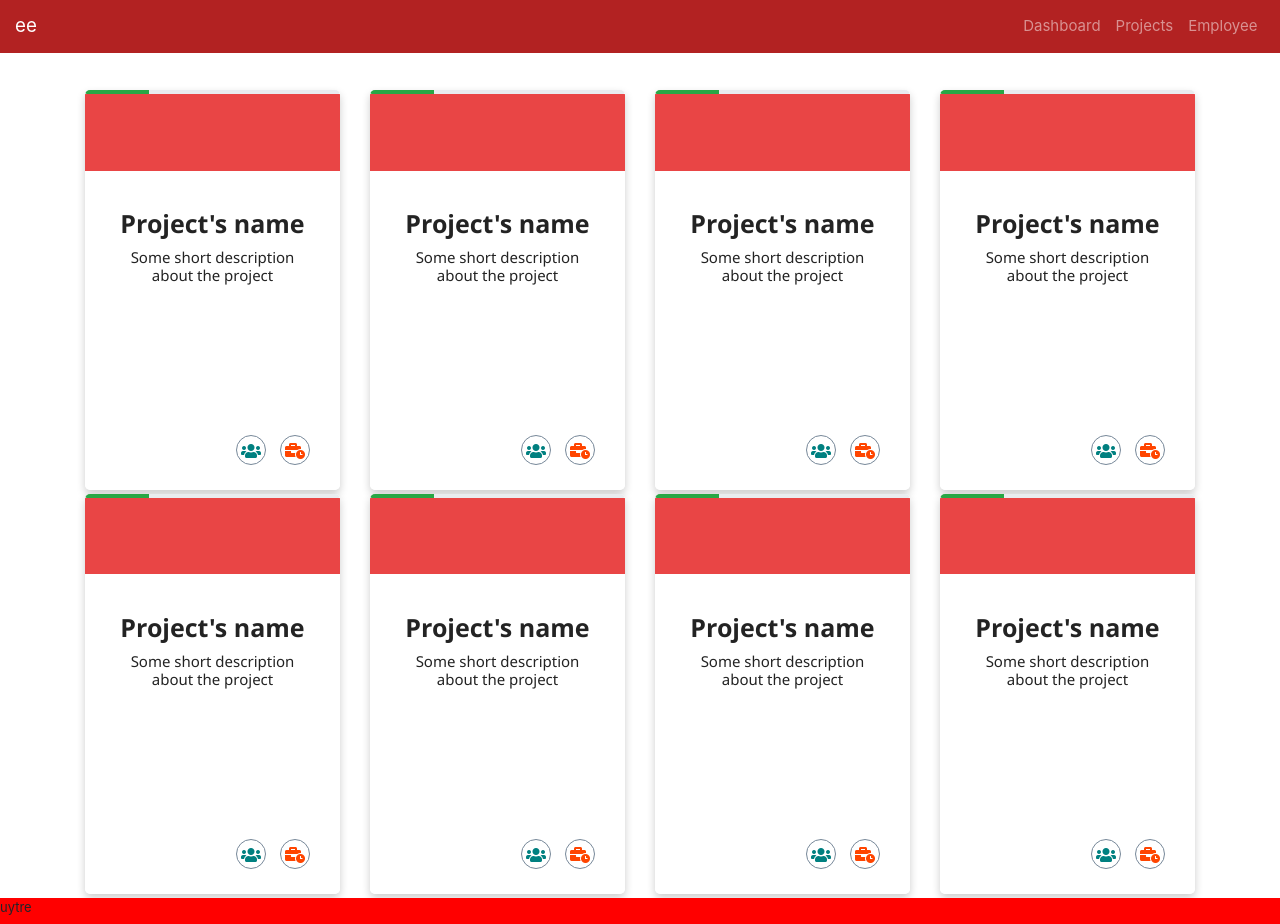
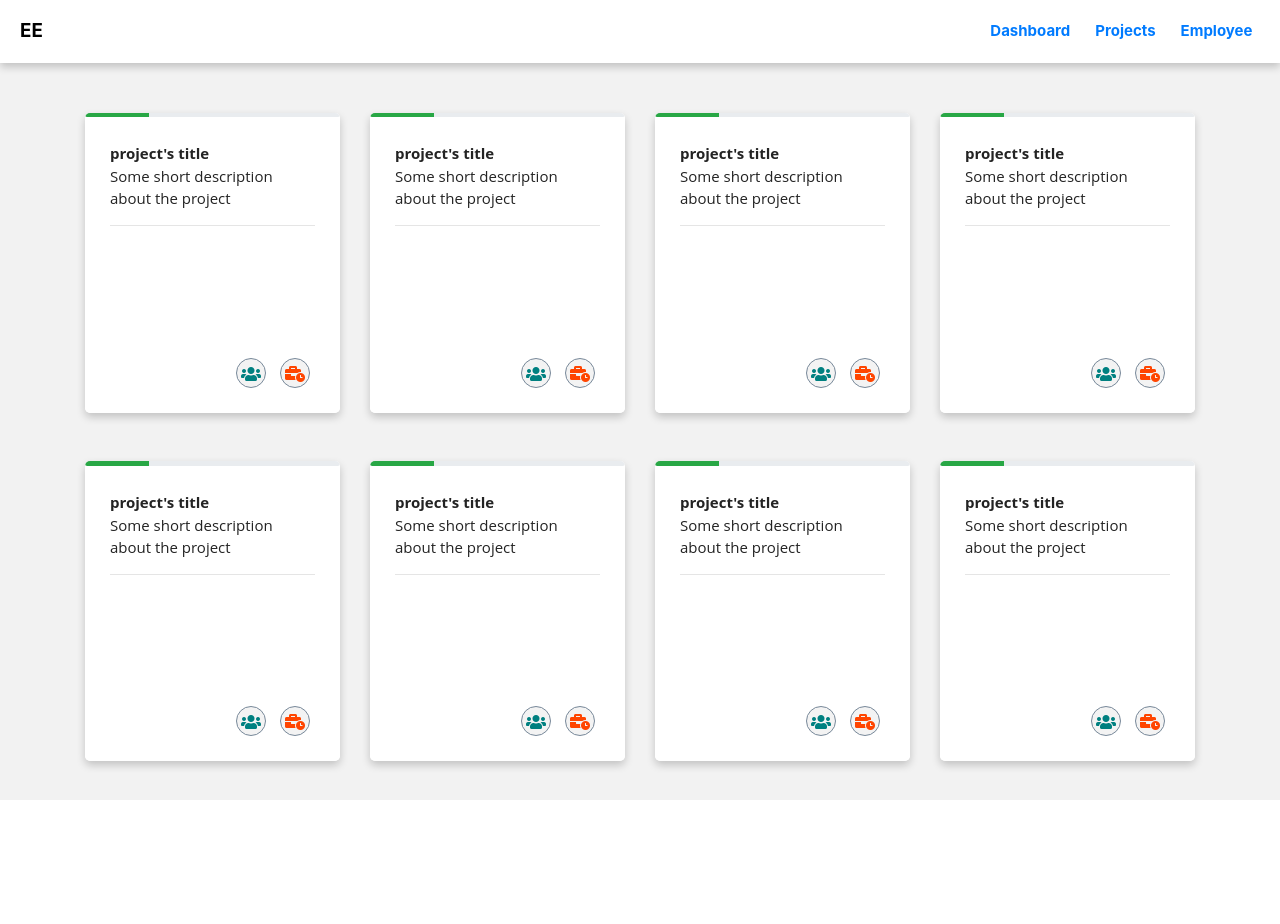
Before and after one commit to afieqhamieza/Project-Management, a Django app: page /engagements/ in a window 1280 px wide. After the commit the page ends 800 px from the top, so only its background shows below. Run offline with Django 3.2, Linux system fonts and the light colour scheme; data that the repository does not hold is empty; some libraries are stand-ins or nearby versions.

Commit message:
completed put on themes

```diff
--- a/ee/ee/templates/index.html
+++ b/ee/ee/templates/index.html
@@ -45,23 +45,23 @@
 
     <style>
         body {
-            background-color: white;
+            background-color: rgba(224, 224, 224, 0.4);
         }
 
         .navbar {
             z-index: 9999;
-            background-color: firebrick;
+            background-color: white;
+            box-shadow: 0 4px 8px 0 rgba(0, 0, 0, 0.2);
+            transition: 0.3s;
         }
 
-        .footer {
-            bottom: 0;
-            background-color: red;
-            height: 2em;
-            left: 0;
-            position: relative;
-            font-size: small;
-            width: 100%;
+        .navtext{
+            color: black;
+            font-weight: bold;
+            /* background-color: cadetblue; */
+            margin: 5px;
         }
+
     </style>
 
 
@@ -69,19 +69,19 @@
 </head>
 
 <body>
-    <nav class="navbar navbar-expand navbar-dark fixed-top">
+    <nav class="navbar navbar-expand  fixed-top">
         <!-- Brand/logo -->
-        <a class="navbar-brand" href="{% url 'homepage' %}">ee</a>
+        <a class="navbar-brand navtext" href="{% url 'homepage' %}"> EE</a>
 
         <!-- Links -->
-        <ul class="nav navbar-nav ml-auto">
-            <li class="nav-item">
+        <ul class="nav navbar-nav ml-auto ">
+            <li class="nav-item navtext">
                 <a class="nav-link" href="{% url 'homepage' %}">Dashboard</a>
             </li>
-            <li class="nav-item">
+            <li class="nav-item navtext">
                 <a class="nav-link" href="{% url 'engagement_index' %}">Projects</a>
             </li>
-            <li class="nav-item">
+            <li class="nav-item navtext">
                 <a class="nav-link" href="{% url 'employee' %}">Employee</a>
             </li>
         </ul>
@@ -95,9 +95,6 @@
         {% block page_content %}{% endblock %}
     </div>
 
-    <div class="footer">
-        <p>uytre</p>
-    </div>
 </body>
 
 </html>
--- a/ee/employee/templates/employee.html
+++ b/ee/employee/templates/employee.html
@@ -12,6 +12,7 @@
             box-shadow: 0 4px 8px 0 rgba(0, 0, 0, 0.2);
             transition: 0.3s;
             border-radius: 5px;
+            margin-bottom: 30px;
         }
 
         .card:hover {
@@ -24,7 +25,7 @@
 
         .eIcon {
             font-size: 50px;
-            color: rgb(23, 39, 39);
+            color: crimson;
             position: absolute;
             left: 0px;
         }
@@ -34,6 +35,7 @@
             position: absolute;
             bottom: 8px;
             right: 16px;
+            color: rgb(40, 141, 131);
         }
     </style>
 </head>
@@ -50,7 +52,7 @@
                         <div class="row">
                             <div class="col-1 "><i class='eIcon fas fa-user-circle'></i></div>
                             <div class="col-9 ">
-                                <h5>{{ employee.name }}</h5>
+                                <h5><strong>{{ employee.name }}</strong></h5>
                                 <div class="list-inline">
                                     <span class="list-inline-item">{{ employee.staffId }}</span>
                                     <span class="list-inline-item">&bull;&nbsp;&nbsp;{{ employee.level }}</span>
--- a/ee/engagement/templates/engagement_index.html
+++ b/ee/engagement/templates/engagement_index.html
@@ -20,12 +20,16 @@
             float: left;
             overflow: hidden;
             width: 100%;
-            text-align: center;
-            height: 400px;
+            /* text-align: center; */
+            height: 300px;
             border: none;
             box-shadow: 0 4px 8px 0 rgba(0, 0, 0, 0.2);
             transition: 0.3s;
             border-radius: 5px;
+        }
+
+        .card .card-content {
+            padding: 25px;
         }
 
 
@@ -79,6 +83,7 @@
             line-height: 30px;
             border-radius: 50%;
             margin: 0 5px;
+            background-color: rgba(224, 224, 224, 0.4);
         }
 
         .icon-block {
@@ -93,17 +98,22 @@
         }
 
         i:hover {
-            background-color: #232323;
-            color: #fff;
+            background-color: rgba(110, 1, 161, 0.5);
+            color: black;
             text-decoration: none;
         }
 
-        .fa-users{
+        .fa-users {
             color: teal;
         }
 
-        .fa-business-time{
+        .fa-business-time {
             color: orangered;
+        }
+
+        .background-block {
+            background-color: rgba(110, 1, 161, 0.5);
+            height: 98px;
         }
     </style>
 
@@ -130,23 +140,18 @@
 
 
     <div class="row">
-        <div class="col-md-3">
+        <div class="col-md-3 py-4">
             <div class="card mb-1">
                 <div class="progress a">
                     <div class="progress-bar bg-success" role="progressbar" style="width: 25%" aria-valuenow="25"
                         aria-valuemin="0" aria-valuemax="100"></div>
                 </div>
-                <div class="background-block" style="background-color: rgb(233, 69, 69); height: 98px;"></div>
-                <div class="profile-thumb-block">
-                    <!-- <i class='fas fa-circle-notch profile' style='font-size:50px'></i> -->
-                </div>
                 <div class="card-content">
-                    <br>
-                    <h2>
-                        Project's name
-                        <small>Some short description about the project</small>
-                    </h2>
-                    <br>
+                    <p>
+                        <strong>project's title</strong><br />
+                        Some short description about the project
+                    </p>
+                    <hr />
                     <div class="icon-block">
                         <a href="#"><i class="fas fa-users"></i></a>
                         <a href="#"> <i class="fas fa-business-time"></i></a>
@@ -155,24 +160,18 @@
             </div>
         </div>
 
-        <div class="col-md-3">
-
+        <div class="col-md-3 py-4">
             <div class="card mb-1">
                 <div class="progress a">
                     <div class="progress-bar bg-success" role="progressbar" style="width: 25%" aria-valuenow="25"
                         aria-valuemin="0" aria-valuemax="100"></div>
                 </div>
-                <div class="background-block" style="background-color: rgb(233, 69, 69); height: 98px;"></div>
-                <div class="profile-thumb-block">
-                    <!-- <i class='fas fa-circle-notch profile' style='font-size:50px'></i> -->
-                </div>
                 <div class="card-content">
-                    <br>
-                    <h2>
-                        Project's name
-                        <small>Some short description about the project</small>
-                    </h2>
-                    <br>
+                    <p>
+                        <strong>project's title</strong><br />
+                        Some short description about the project
+                    </p>
+                    <hr />
                     <div class="icon-block">
                         <a href="#"><i class="fas fa-users"></i></a>
                         <a href="#"> <i class="fas fa-business-time"></i></a>
@@ -181,24 +180,18 @@
             </div>
         </div>
 
-        <div class="col-md-3">
-
+        <div class="col-md-3 py-4">
             <div class="card mb-1">
                 <div class="progress a">
                     <div class="progress-bar bg-success" role="progressbar" style="width: 25%" aria-valuenow="25"
                         aria-valuemin="0" aria-valuemax="100"></div>
                 </div>
-                <div class="background-block" style="background-color: rgb(233, 69, 69); height: 98px;"></div>
-                <div class="profile-thumb-block">
-                    <!-- <i class='fas fa-circle-notch profile' style='font-size:50px'></i> -->
-                </div>
                 <div class="card-content">
-                    <br>
-                    <h2>
-                        Project's name
-                        <small>Some short description about the project</small>
-                    </h2>
-                    <br>
+                    <p>
+                        <strong>project's title</strong><br />
+                        Some short description about the project
+                    </p>
+                    <hr />
                     <div class="icon-block">
                         <a href="#"><i class="fas fa-users"></i></a>
                         <a href="#"> <i class="fas fa-business-time"></i></a>
@@ -207,24 +200,18 @@
             </div>
         </div>
 
-        <div class="col-md-3">
-
+        <div class="col-md-3 py-4">
             <div class="card mb-1">
                 <div class="progress a">
                     <div class="progress-bar bg-success" role="progressbar" style="width: 25%" aria-valuenow="25"
                         aria-valuemin="0" aria-valuemax="100"></div>
                 </div>
-                <div class="background-block" style="background-color: rgb(233, 69, 69); height: 98px;"></div>
-                <div class="profile-thumb-block">
-                    <!-- <i class='fas fa-circle-notch profile' style='font-size:50px'></i> -->
-                </div>
                 <div class="card-content">
-                    <br>
-                    <h2>
-                        Project's name
-                        <small>Some short description about the project</small>
-                    </h2>
-                    <br>
+                    <p>
+                        <strong>project's title</strong><br />
+                        Some short description about the project
+                    </p>
+                    <hr />
                     <div class="icon-block">
                         <a href="#"><i class="fas fa-users"></i></a>
                         <a href="#"> <i class="fas fa-business-time"></i></a>
@@ -233,24 +220,18 @@
             </div>
         </div>
 
-        <div class="col-md-3">
-
+        <div class="col-md-3 py-4">
             <div class="card mb-1">
                 <div class="progress a">
                     <div class="progress-bar bg-success" role="progressbar" style="width: 25%" aria-valuenow="25"
                         aria-valuemin="0" aria-valuemax="100"></div>
                 </div>
-                <div class="background-block" style="background-color: rgb(233, 69, 69); height: 98px;"></div>
-                <div class="profile-thumb-block">
-                    <!-- <i class='fas fa-circle-notch profile' style='font-size:50px'></i> -->
-                </div>
                 <div class="card-content">
-                    <br>
-                    <h2>
-                        Project's name
-                        <small>Some short description about the project</small>
-                    </h2>
-                    <br>
+                    <p>
+                        <strong>project's title</strong><br />
+                        Some short description about the project
+                    </p>
+                    <hr />
                     <div class="icon-block">
                         <a href="#"><i class="fas fa-users"></i></a>
                         <a href="#"> <i class="fas fa-business-time"></i></a>
@@ -259,24 +240,18 @@
             </div>
         </div>
 
-        <div class="col-md-3">
-
+        <div class="col-md-3 py-4">
             <div class="card mb-1">
                 <div class="progress a">
                     <div class="progress-bar bg-success" role="progressbar" style="width: 25%" aria-valuenow="25"
                         aria-valuemin="0" aria-valuemax="100"></div>
                 </div>
-                <div class="background-block" style="background-color: rgb(233, 69, 69); height: 98px;"></div>
-                <div class="profile-thumb-block">
-                    <!-- <i class='fas fa-circle-notch profile' style='font-size:50px'></i> -->
-                </div>
                 <div class="card-content">
-                    <br>
-                    <h2>
-                        Project's name
-                        <small>Some short description about the project</small>
-                    </h2>
-                    <br>
+                    <p>
+                        <strong>project's title</strong><br />
+                        Some short description about the project
+                    </p>
+                    <hr />
                     <div class="icon-block">
                         <a href="#"><i class="fas fa-users"></i></a>
                         <a href="#"> <i class="fas fa-business-time"></i></a>
@@ -285,24 +260,18 @@
             </div>
         </div>
 
-        <div class="col-md-3">
-
+        <div class="col-md-3 py-4">
             <div class="card mb-1">
                 <div class="progress a">
                     <div class="progress-bar bg-success" role="progressbar" style="width: 25%" aria-valuenow="25"
                         aria-valuemin="0" aria-valuemax="100"></div>
                 </div>
-                <div class="background-block" style="background-color: rgb(233, 69, 69); height: 98px;"></div>
-                <div class="profile-thumb-block">
-                    <!-- <i class='fas fa-circle-notch profile' style='font-size:50px'></i> -->
-                </div>
                 <div class="card-content">
-                    <br>
-                    <h2>
-                        Project's name
-                        <small>Some short description about the project</small>
-                    </h2>
-                    <br>
+                    <p>
+                        <strong>project's title</strong><br />
+                        Some short description about the project
+                    </p>
+                    <hr />
                     <div class="icon-block">
                         <a href="#"><i class="fas fa-users"></i></a>
                         <a href="#"> <i class="fas fa-business-time"></i></a>
@@ -311,24 +280,18 @@
             </div>
         </div>
 
-        <div class="col-md-3">
-
+        <div class="col-md-3 py-4">
             <div class="card mb-1">
                 <div class="progress a">
                     <div class="progress-bar bg-success" role="progressbar" style="width: 25%" aria-valuenow="25"
                         aria-valuemin="0" aria-valuemax="100"></div>
                 </div>
-                <div class="background-block" style="background-color: rgb(233, 69, 69); height: 98px;"></div>
-                <div class="profile-thumb-block">
-                    <!-- <i class='fas fa-circle-notch profile' style='font-size:50px'></i> -->
-                </div>
                 <div class="card-content">
-                    <br>
-                    <h2>
-                        Project's name
-                        <small>Some short description about the project</small>
-                    </h2>
-                    <br>
+                    <p>
+                        <strong>project's title</strong><br />
+                        Some short description about the project
+                    </p>
+                    <hr />
                     <div class="icon-block">
                         <a href="#"><i class="fas fa-users"></i></a>
                         <a href="#"> <i class="fas fa-business-time"></i></a>
@@ -336,6 +299,10 @@
                 </div>
             </div>
         </div>
+
+
+
+
     </div>
 
 
```
